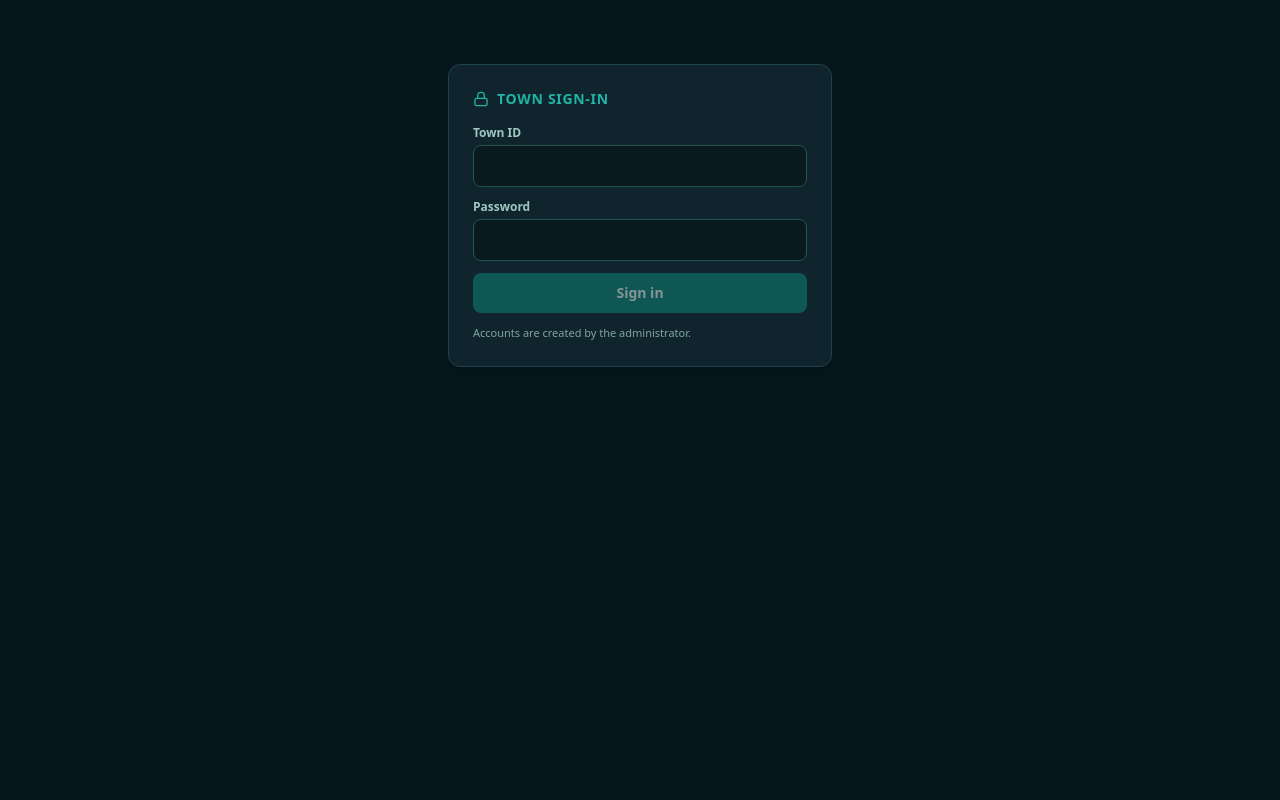
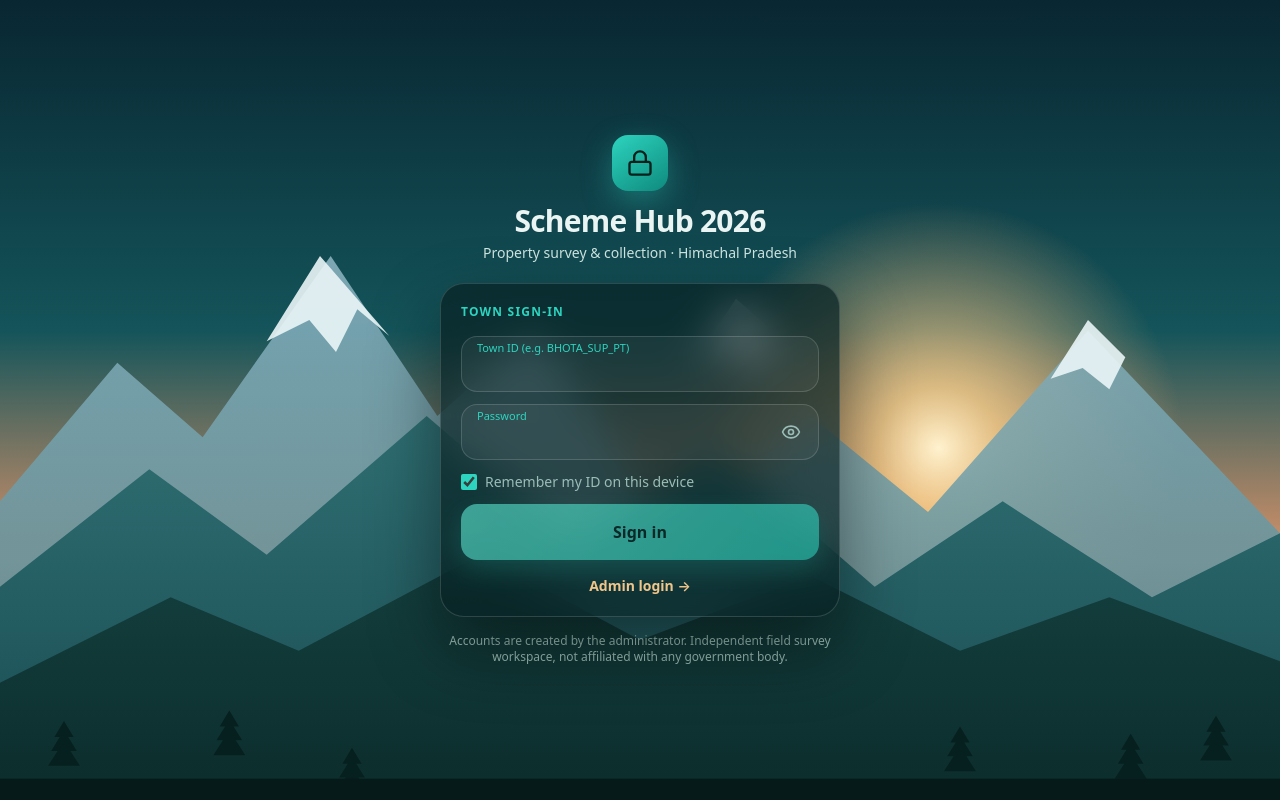
Before and after one commit to chandangara97-cmyk/Tools, a React (Vite) app: page / in a window 1280 px wide. Built offline with nearby package versions, Linux system fonts and the light colour scheme; no server answers.

Commit message:
Sync from zip upload

```diff
--- a/src/components/LoginGate.tsx
+++ b/src/components/LoginGate.tsx
@@ -1,5 +1,5 @@
 import React, { useState } from 'react';
-import { Lock, LogOut } from 'lucide-react';
+import { Eye, EyeOff, Lock, LogOut } from 'lucide-react';
 import { useAuth } from '../services/auth';
 
 export const LoginGate: React.FC<{ children: React.ReactNode }> = ({ children }) => {
@@ -8,6 +8,9 @@ export const LoginGate: React.FC<{ children: React.ReactNode }> = ({ children })
   const [password, setPassword] = useState('');
   const [err, setErr] = useState('');
   const [busy, setBusy] = useState(false);
+  const [showPw, setShowPw] = useState(false);
+  const [remember, setRemember] = useState(true);
+  React.useEffect(() => { try { const v = localStorage.getItem('hub_id'); if (v) setUserId(v); } catch { /* ignore */ } }, []);
 
   if (loading) {
     return <div className="p-10 text-center text-sm text-[#9fc7c1]">Checking sign-in…</div>;
@@ -16,31 +19,73 @@ export const LoginGate: React.FC<{ children: React.ReactNode }> = ({ children })
   if (!user) {
     const submit = async () => {
       setErr(''); setBusy(true);
-      try { await signIn(userId, password); }
-      catch (e) {
+      try {
+        await signIn(userId, password);
+        try { if (remember) localStorage.setItem('hub_id', userId.trim()); else localStorage.removeItem('hub_id'); } catch { /* ignore */ }
+      } catch (e) {
         const code = (e as { code?: string }).code || '';
-        setErr(code.includes('network') ? 'No internet. First sign-in needs a connection.' : 'Wrong User ID or password.');
+        setErr(code.includes('network') ? 'No internet. First sign-in needs a connection.'
+          : code.includes('too-many') ? 'Too many attempts. Please wait a few minutes.' : 'Wrong Town ID or password.');
       } finally { setBusy(false); }
     };
+    const field = 'w-full h-14 pt-5 pb-1 px-4 rounded-2xl border border-white/15 bg-white/5 text-white text-base outline-none focus:border-[#2dd4bf] focus:ring-4 focus:ring-[#2dd4bf]/15';
+    const lab = 'absolute left-4 top-1 text-[11px] text-[#2dd4bf] pointer-events-none';
     return (
-      <div className="max-w-sm mx-auto mt-16 bg-[#0f242d] border border-[#1d434c] rounded-xl p-6 shadow-lg">
-        <h2 className="text-sm font-bold text-[#20b5a6] uppercase tracking-wider mb-4 flex items-center gap-2">
-          <Lock className="w-4 h-4" /> Town Sign-in
-        </h2>
-        <label className="block text-xs text-[#9fc7c1] mb-1 font-semibold">Town ID</label>
-        <input type="text" autoComplete="username" autoCapitalize="none" spellCheck={false} value={userId} onChange={(e) => setUserId(e.target.value)}
-          className="w-full bg-[#091a1f] border border-[#23534d] text-white text-sm rounded-lg p-2.5 mb-3" />
-        <label className="block text-xs text-[#9fc7c1] mb-1 font-semibold">Password</label>
-        <input type="password" autoComplete="current-password" value={password}
-          onChange={(e) => setPassword(e.target.value)}
-          onKeyDown={(e) => { if (e.key === 'Enter') void submit(); }}
-          className="w-full bg-[#091a1f] border border-[#23534d] text-white text-sm rounded-lg p-2.5 mb-3" />
-        {err && <p className="text-xs text-red-300 mb-3">{err}</p>}
-        <button type="button" onClick={() => void submit()} disabled={busy || !userId || !password}
-          className="w-full bg-[#0e8a7d] hover:bg-[#11a394] disabled:opacity-50 text-white text-sm font-bold py-2.5 rounded-lg">
-          {busy ? 'Signing in…' : 'Sign in'}
-        </button>
-        <p className="text-[11px] text-[#7fa6a0] mt-3">Accounts are created by the administrator.</p>
+      <div className="fixed inset-0 overflow-auto text-[#eaf5f3]" style={{ background: '#0b2e33' }}>
+        <svg className="fixed inset-0 w-full h-full" viewBox="0 0 1200 800" preserveAspectRatio="xMidYMax slice" aria-hidden="true">
+          <defs>
+            <linearGradient id="lgSky" x1="0" y1="0" x2="0" y2="1"><stop offset="0" stopColor="#071f2b" /><stop offset=".45" stopColor="#14545a" /><stop offset=".72" stopColor="#d9946a" /><stop offset="1" stopColor="#f4c58a" /></linearGradient>
+            <radialGradient id="lgSun" cx=".5" cy=".5" r=".5"><stop offset="0" stopColor="#fff2cf" /><stop offset=".25" stopColor="#ffd08a" stopOpacity=".8" /><stop offset="1" stopColor="#ffb070" stopOpacity="0" /></radialGradient>
+            <linearGradient id="lgM1" x1="0" y1="0" x2="0" y2="1"><stop offset="0" stopColor="#8fb7c4" /><stop offset="1" stopColor="#3f7a86" /></linearGradient>
+            <linearGradient id="lgM2" x1="0" y1="0" x2="0" y2="1"><stop offset="0" stopColor="#2f6f73" /><stop offset="1" stopColor="#14444a" /></linearGradient>
+            <linearGradient id="lgM3" x1="0" y1="0" x2="0" y2="1"><stop offset="0" stopColor="#14403f" /><stop offset="1" stopColor="#082524" /></linearGradient>
+            <path id="lgPine" d="M0-34l9 15h-5l8 13h-6l9 14H-15l9-14h-6l8-13h-5z" />
+          </defs>
+          <rect width="1200" height="800" fill="url(#lgSky)" />
+          <circle cx="880" cy="470" r="230" fill="url(#lgSun)" />
+          <path d="M0 520l110-130 80 70 120-170 100 150 90-80 140 200 120-120 110 90 150-170 180 190v240H0z" fill="url(#lgM1)" opacity=".85" />
+          <path d="M300 290l-50 80 40-20 25 30 20-40 30 25z M690 330l-40 60 35-15 25 25 20-35z M1020 350l-35 55 30-10 25 20 15-30z" fill="#eaf6f8" opacity=".9" />
+          <path d="M0 600l140-110 110 80 150-130 140 120 130-90 150 130 120-80 140 90 120-60v320H0z" fill="url(#lgM2)" />
+          <path d="M0 690l160-80 120 50 170-90 150 80 160-60 140 70 140-50 160 60v220H0z" fill="url(#lgM3)" />
+          <g fill="#06201f"><use href="#lgPine" x="60" y="760" /><use href="#lgPine" x="215" y="750" /><use href="#lgPine" x="900" y="765" /><use href="#lgPine" x="1060" y="772" /><use href="#lgPine" x="1140" y="755" /><use href="#lgPine" x="330" y="785" /></g>
+          <rect y="780" width="1200" height="20" fill="#051a19" />
+        </svg>
+        <div className="relative min-h-full flex flex-col items-center justify-center px-5 py-8">
+          <div className="w-full max-w-[400px]">
+            <div className="text-center mb-5">
+              <div className="mx-auto mb-3 w-14 h-14 rounded-2xl grid place-items-center" style={{ background: 'linear-gradient(145deg,#2dd4bf,#0e8a7d)', boxShadow: '0 10px 30px rgba(45,212,191,.35)' }}>
+                <Lock className="w-7 h-7 text-[#04201c]" />
+              </div>
+              <h1 className="text-3xl font-bold tracking-tight">Scheme Hub 2026</h1>
+              <p className="text-sm text-[#cfe6e2] mt-1">Property survey &amp; collection · Himachal Pradesh</p>
+            </div>
+            <div className="rounded-3xl border border-white/15 p-5" style={{ background: 'rgba(6,30,32,.68)', backdropFilter: 'blur(20px)', boxShadow: '0 30px 70px rgba(0,0,0,.45)' }}>
+              <h2 className="text-xs font-bold text-[#2dd4bf] uppercase tracking-widest mb-4">Town sign-in</h2>
+              <div className="relative mb-3">
+                <label className={lab} htmlFor="gate-id">Town ID (e.g. BHOTA_SUP_PT)</label>
+                <input id="gate-id" type="text" autoComplete="username" autoCapitalize="characters" spellCheck={false} value={userId} onChange={(e) => setUserId(e.target.value)} className={field} />
+              </div>
+              <div className="relative mb-3">
+                <label className={lab} htmlFor="gate-pw">Password</label>
+                <input id="gate-pw" type={showPw ? 'text' : 'password'} autoComplete="current-password" value={password}
+                  onChange={(e) => setPassword(e.target.value)} onKeyDown={(e) => { if (e.key === 'Enter') void submit(); }} className={field} />
+                <button type="button" onClick={() => setShowPw(!showPw)} aria-label="Show password" className="absolute right-2 top-2 w-10 h-10 grid place-items-center text-[#9bbdb7]">
+                  {showPw ? <EyeOff className="w-5 h-5" /> : <Eye className="w-5 h-5" />}
+                </button>
+              </div>
+              <label className="flex items-center gap-2 text-sm text-[#9bbdb7] mb-3">
+                <input type="checkbox" checked={remember} onChange={(e) => setRemember(e.target.checked)} className="w-4 h-4 accent-[#2dd4bf]" /> Remember my ID on this device
+              </label>
+              {err && <p className="text-sm text-[#ffb4a8] text-center mb-3">{err}</p>}
+              <button type="button" onClick={() => void submit()} disabled={busy || !userId || !password}
+                className="w-full h-14 rounded-2xl text-base font-bold text-[#04201c] disabled:opacity-60" style={{ background: 'linear-gradient(135deg,#5eead4,#2dd4bf)', boxShadow: '0 10px 26px rgba(45,212,191,.3)' }}>
+                {busy ? 'Signing in…' : 'Sign in'}
+              </button>
+              <a href={`${import.meta.env.BASE_URL}admin_users.html`} className="block text-center text-sm font-semibold text-[#f4c58a] mt-4">Admin login →</a>
+            </div>
+            <p className="text-center text-xs text-[#9bbdb7] mt-4">Accounts are created by the administrator. Independent field survey workspace, not affiliated with any government body.</p>
+          </div>
+        </div>
       </div>
     );
   }
```
